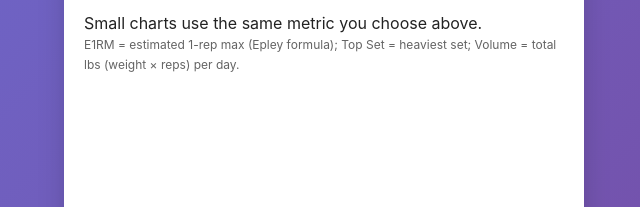
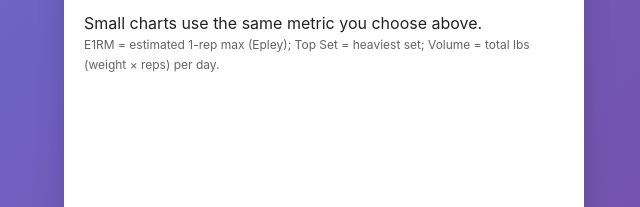
Before and after one commit to Shereyton/Workout-Tracker, a website: page charts.html in a window 1280 px wide. Shown: the part 1199-1406 px from the top of the page, 316-956 px from the left. Drawn offline with nearby package versions, Linux system fonts and the light colour scheme.

Commit message:
Update charts.html

```diff
--- a/charts.html
+++ b/charts.html
@@ -61,13 +61,12 @@
       </div>
 
       <div id="statusMsg" style="margin:8px 0;color:var(--muted-fg);font-size:14px;"></div>
-
       <p id="empty-message" style="display:none;color:var(--muted-fg);">No data yet. Try <em>Seed sample</em> or use the <em>Export for Charts</em> button from the main page.</p>
 
       <canvas id="mainChart"></canvas>
 
       <label style="display:block;margin-top:16px;">Small charts use the same metric you choose above.</label>
-      <small class="sample-note">E1RM = estimated 1-rep max (Epley formula); Top Set = heaviest set; Volume = total lbs (weight × reps) per day.</small>
+      <small class="sample-note">E1RM = estimated 1-rep max (Epley); Top Set = heaviest set; Volume = total lbs (weight × reps) per day.</small>
 
       <div class="small-charts">
         <canvas id="benchChart"></canvas>
@@ -76,6 +75,7 @@
     </div>
   </div>
 
+  <!-- Chart.js + time adapter -->
   <script src="https://cdn.jsdelivr.net/npm/chart.js"></script>
   <script src="https://cdn.jsdelivr.net/npm/chartjs-adapter-date-fns"></script>
   <script src="charts.js"></script>
```
